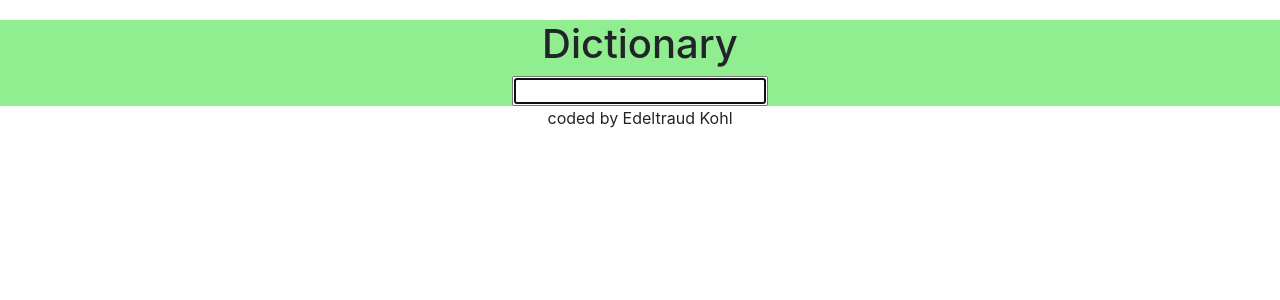
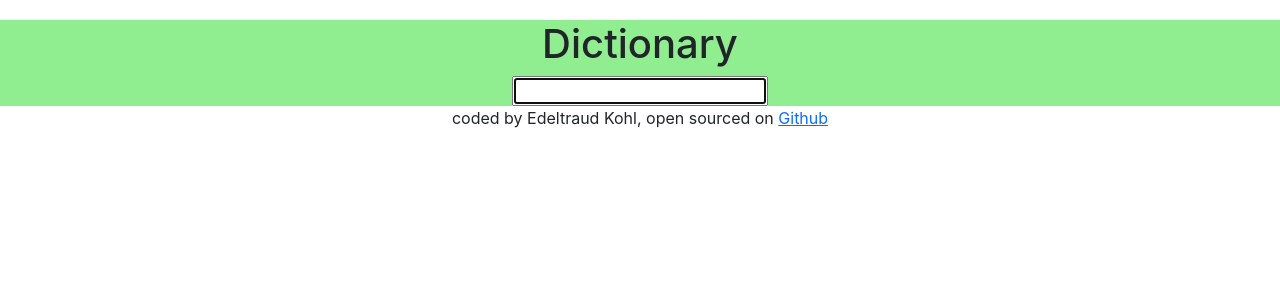
Before and after one commit to ed-kohl/dictionary, a React (Create React App) app: page / in a window 1280 px wide. Shown: the top 300 px of the page. Built offline with nearby package versions, Linux system fonts and the light colour scheme.

Commit message:
Added Github link

```diff
--- a/src/App.js
+++ b/src/App.js
@@ -8,7 +8,10 @@ function App() {
         <Dictionary />
       </main>
 
-      <footer className="text-center">coded by Edeltraud Kohl</footer>
+      <footer className="text-center">
+        coded by Edeltraud Kohl, open sourced on{" "}
+        <a href="https://github.com/ed-kohl/dictionary"> Github</a>
+      </footer>
     </div>
   );
 }
```
